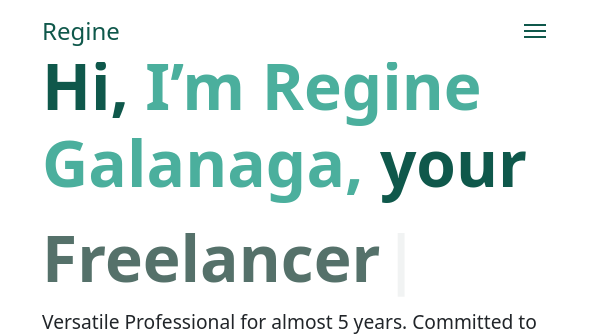
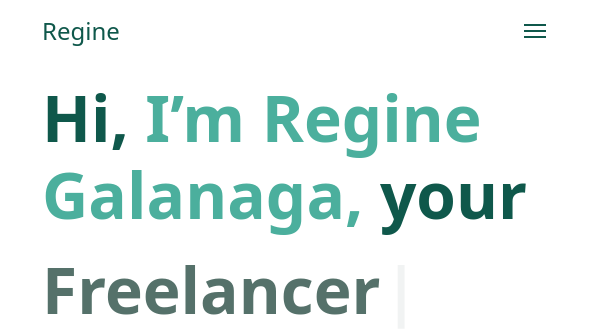
Before and after one commit to Regine-18/portfolio, a React (Create React App) app: page / in a window 600 px wide. Shown: the top 336 px of the page. Built offline with nearby package versions, Linux system fonts and the light colour scheme.

Commit message:
added margin top to name content

```diff
--- a/src/styles/mediaQueries.css
+++ b/src/styles/mediaQueries.css
@@ -247,6 +247,9 @@
     margin-top: 1rem;
     margin-bottom: 1rem;
 }
+.name-content{
+  margin-top: 2rem;
+}
 }
 
 /* Medium devices (tablets) */
```
